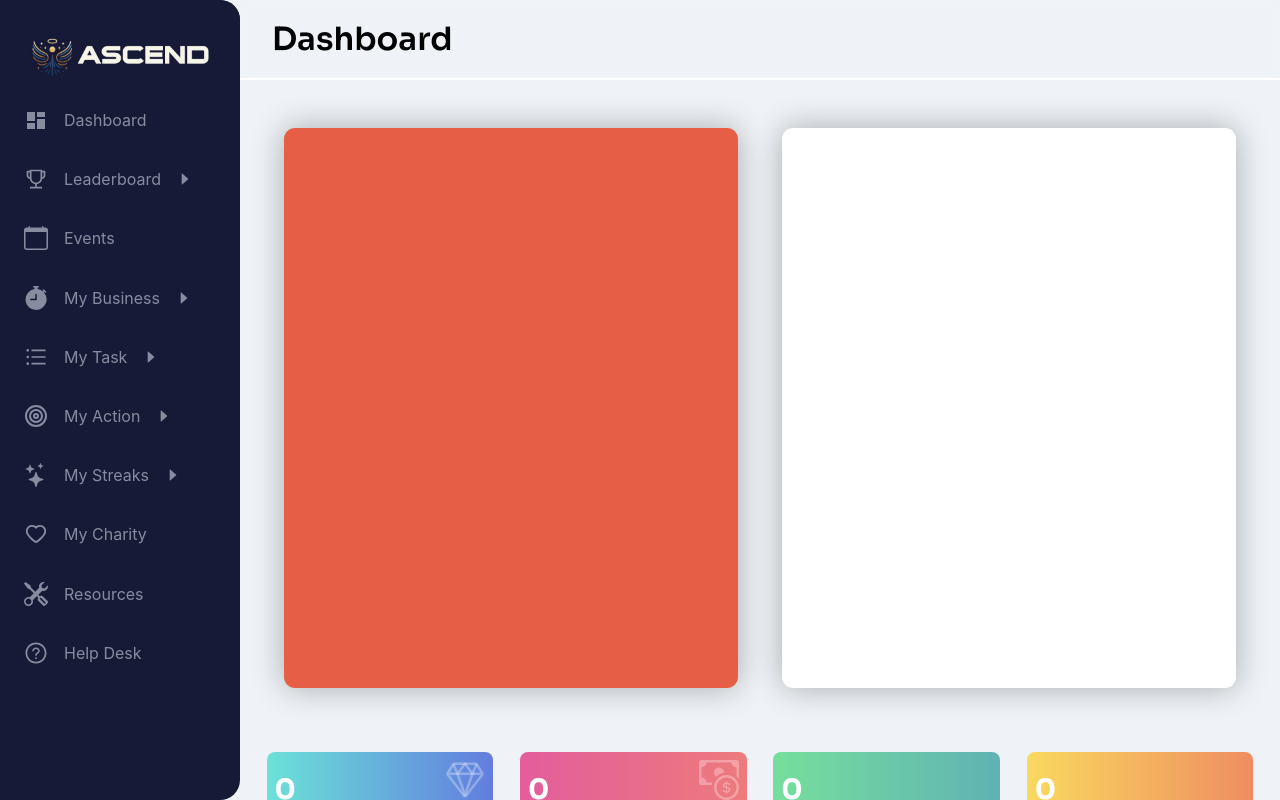
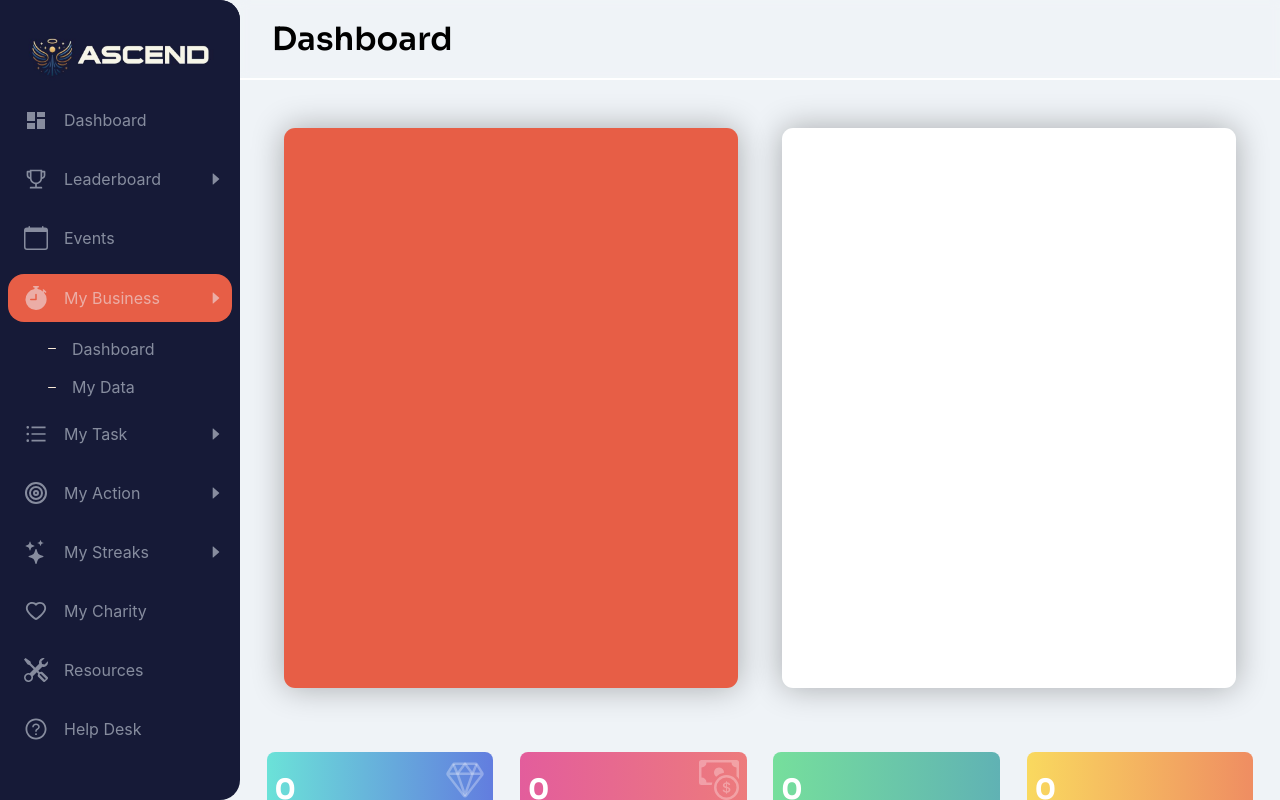
Before and after one commit to ashw-ani/Ascend-client, a React (Create React App) app: page / in a window 1280 px wide. Both pictures are taken after a click on the element "My Business". Built offline with nearby package versions, Linux system fonts and the light colour scheme; some icons are missing.

Commit message:
sidepanel fixed

```diff
--- a/src/Components/sidepanel/Sidepanel.js
+++ b/src/Components/sidepanel/Sidepanel.js
@@ -1,5 +1,5 @@
 import styles from "./Sidepanel.module.css";
-import Sidepanelitem from "./sidepanelitems/Sidepanelitem";
+import SidepanelItem from "./sidepanelitems/Sidepanelitem";
 import Sidepanelsubitem from "./sidepanelsubitems/sidepanelsubitem";
 import { useState } from "react";
 import { CSSTransition } from "react-transition-group";
@@ -65,15 +65,26 @@ const Sidepanel = (props) => {
         <img src={logotext} alt="logo" className={styles.logotext} /> */}
       </div>
       <div className={styles.sidepanelcontent}>
-        <Sidepanelitem onClick={onClickDashboard} name={"dashboard"}>
+        <SidepanelItem
+          class={sideitemsState.dashboard ? "active" : "inactive"}
+          onclick={(event) => {
+            onClickDashboard();
+            toggleSideitemHandler(event);
+          }}
+          name={"dashboard"}
+        >
           <MdDashboard className={styles.sidepanelicons} />
           Dashboard
-        </Sidepanelitem>
-        <Sidepanelitem onclick={toggleSideitemHandler} name={"leaderboard"}>
+        </SidepanelItem>
+        <SidepanelItem
+          class={sideitemsState.leaderboard ? "active" : "inactive"}
+          onclick={toggleSideitemHandler}
+          name={"leaderboard"}
+        >
           <AiOutlineTrophy className={styles.sidepanelicons} />
           Leaderboard
-          <AiFillCaretRight className={styles.moreLB} />
-        </Sidepanelitem>
+          <AiFillCaretRight className={`${styles.moreLB} ${styles.more}`} />
+        </SidepanelItem>
         {sideitemsState.leaderboard && (
           <div className={styles.subitems}>
             <Sidepanelsubitem onClick={onClickSubitem}>
@@ -81,51 +92,117 @@ const Sidepanel = (props) => {
             </Sidepanelsubitem>
             <Sidepanelsubitem onClick={onClickLogin}>login</Sidepanelsubitem>
             <Sidepanelsubitem>scoreboard</Sidepanelsubitem>
-            <Sidepanelsubitem>champions</Sidepanelsubitem>
+            <Sidepanelsubitem>Dashboard</Sidepanelsubitem>
             <Sidepanelsubitem>contests</Sidepanelsubitem>
           </div>
         )}
 
-        <Sidepanelitem>
+        <SidepanelItem
+          class={sideitemsState.events ? "active" : "inactive"}
+          onclick={(event) => {
+            toggleSideitemHandler(event);
+          }}
+          name={"events"}
+        >
           <BsCalendar className={styles.sidepanelicons} name={"events"} />
           Events
-        </Sidepanelitem>
-        <Sidepanelitem onclick={toggleSideitemHandler} name={"mybusiness"}>
+        </SidepanelItem>
+        <SidepanelItem
+          class={sideitemsState.mybusiness ? "active" : "inactive"}
+          onclick={toggleSideitemHandler}
+          name={"mybusiness"}
+        >
           <BsStopwatchFill className={styles.sidepanelicons} />
           My Business
-          <AiFillCaretRight className={styles.moremb} />
-        </Sidepanelitem>
-        <Sidepanelitem>
-          <AiOutlineUnorderedList
-            className={styles.sidepanelicons}
-            onclick={toggleSideitemHandler}
-            name={"mytask"}
-          />
+          <AiFillCaretRight className={`${styles.moreMB} ${styles.more}`} />
+        </SidepanelItem>
+        {sideitemsState.mybusiness && (
+          <div className={styles.subitems}>
+            <Sidepanelsubitem>Dashboard</Sidepanelsubitem>
+            <Sidepanelsubitem>My Data</Sidepanelsubitem>
+          </div>
+        )}
+        <SidepanelItem
+          class={sideitemsState.mytask ? "active" : "inactive"}
+          onclick={toggleSideitemHandler}
+          name={"mytask"}
+        >
+          <AiOutlineUnorderedList className={styles.sidepanelicons} />
           My Task
-          <AiFillCaretRight className={styles.moremt} />
-        </Sidepanelitem>
-        <Sidepanelitem onclick={toggleSideitemHandler} name="myactions">
+          <AiFillCaretRight className={`${styles.moreMT} ${styles.more}`} />
+        </SidepanelItem>
+        {sideitemsState.mytask && (
+          <div className={styles.subitems}>
+            <Sidepanelsubitem>Dashboard</Sidepanelsubitem>
+            <Sidepanelsubitem>Calendar</Sidepanelsubitem>
+            <Sidepanelsubitem>My Tasks</Sidepanelsubitem>
+          </div>
+        )}
+        <SidepanelItem
+          class={sideitemsState.myactions ? "active" : "inactive"}
+          onclick={toggleSideitemHandler}
+          name={"myactions"}
+        >
           <FiTarget className={styles.sidepanelicons} />
           My Action
-          <AiFillCaretRight className={styles.morema} />
-        </Sidepanelitem>
-        <Sidepanelitem onclick={toggleSideitemHandler} name="mystreaks">
+          <AiFillCaretRight className={`${styles.moreMA} ${styles.more}`} />
+        </SidepanelItem>
+        {sideitemsState.myactions && (
+          <div className={styles.subitems}>
+            <Sidepanelsubitem>My Habits</Sidepanelsubitem>
+            <Sidepanelsubitem>My Quizzes</Sidepanelsubitem>
+            <Sidepanelsubitem>My Points</Sidepanelsubitem>
+          </div>
+        )}
+
+        <SidepanelItem
+          class={sideitemsState.mystreaks ? "active" : "inactive"}
+          onclick={toggleSideitemHandler}
+          name={"mystreaks"}
+        >
           <BsStars className={styles.sidepanelicons} />
           My Streaks
-          <AiFillCaretRight className={styles.morems} />
-        </Sidepanelitem>
-        <Sidepanelitem>
+          <AiFillCaretRight className={`${styles.moreMS} ${styles.more}`} />
+        </SidepanelItem>
+
+        {sideitemsState.mystreaks && (
+          <div className={styles.subitems}>
+            <Sidepanelsubitem>Add Streaks</Sidepanelsubitem>
+            <Sidepanelsubitem>Calendar</Sidepanelsubitem>
+            <Sidepanelsubitem>Finishline</Sidepanelsubitem>
+          </div>
+        )}
+
+        <SidepanelItem
+          class={sideitemsState.mycharity ? "active" : "inactive"}
+          onclick={(event) => {
+            toggleSideitemHandler(event);
+          }}
+          name={"mycharity"}
+        >
           <AiOutlineHeart className={styles.sidepanelicons} />
           My Charity
-        </Sidepanelitem>
-        <Sidepanelitem>
+        </SidepanelItem>
+        <SidepanelItem
+          class={sideitemsState.resources ? "active" : "inactive"}
+          onclick={(event) => {
+            toggleSideitemHandler(event);
+          }}
+          name={"resources"}
+        >
           <BsTools className={styles.sidepanelicons} />
           Resources
-        </Sidepanelitem>
-        <Sidepanelitem>
+        </SidepanelItem>
+        <SidepanelItem
+          class={sideitemsState.helpdesk ? "active" : "inactive"}
+          onclick={(event) => {
+            toggleSideitemHandler(event);
+          }}
+          name={"helpdesk"}
+        >
           <AiOutlineQuestionCircle className={styles.sidepanelicons} />
           Help Desk
-        </Sidepanelitem>
+        </SidepanelItem>
       </div>
     </div>
   );
--- a/src/Components/sidepanel/Sidepanel.module.css
+++ b/src/Components/sidepanel/Sidepanel.module.css
@@ -54,6 +54,8 @@
 .more {
   position: absolute;
   left: 13rem;
+  z-index: 1;
+  user-select: none;
 }
 
 .subitems {
@@ -67,6 +69,9 @@
   width: 1.5rem;
   height: 2px;
   background-color: rgb(255, 255, 255);
+}
+.active {
+  background-color: aqua;
 }
 
 @media screen and (max-width: 600px) {
--- a/src/Components/sidepanel/sidepanelitems/Sidepanelitem.js
+++ b/src/Components/sidepanel/sidepanelitems/Sidepanelitem.js
@@ -1,14 +1,10 @@
 import styles from "./Sidepanelitem.module.css";
 
-const Sidepanel = (props) => {
-  const clickHandler = (event) => {
-    props.onclick(event);
-    // console.log(props.name);
-    // console.log(event.target.getAttribute("name"));
-  };
+const SidepanelItem = (props) => {
+  console.log(props.class);
   return (
     <div
-      className={styles.sidepanelitem}
+      className={`${styles.sidepanelitem} ${styles[props.class]}`}
       onClick={props.onclick}
       name={props.name}
     >
@@ -16,4 +12,4 @@ const Sidepanel = (props) => {
     </div>
   );
 };
-export default Sidepanel;
+export default SidepanelItem;
--- a/src/Components/sidepanel/sidepanelitems/Sidepanelitem.module.css
+++ b/src/Components/sidepanel/sidepanelitems/Sidepanelitem.module.css
@@ -15,9 +15,13 @@
   gap: 1rem;
   font-size: 1rem;
   user-select: none;
+  z-index: 2;
 }
-.sidepanelitem:hover {
+.inactive:hover {
   color: #e75e46;
   background-color: rgba(240, 248, 255, 0.064);
   cursor: pointer;
 }
+.active {
+  background-color: #e75e46;
+}
```
